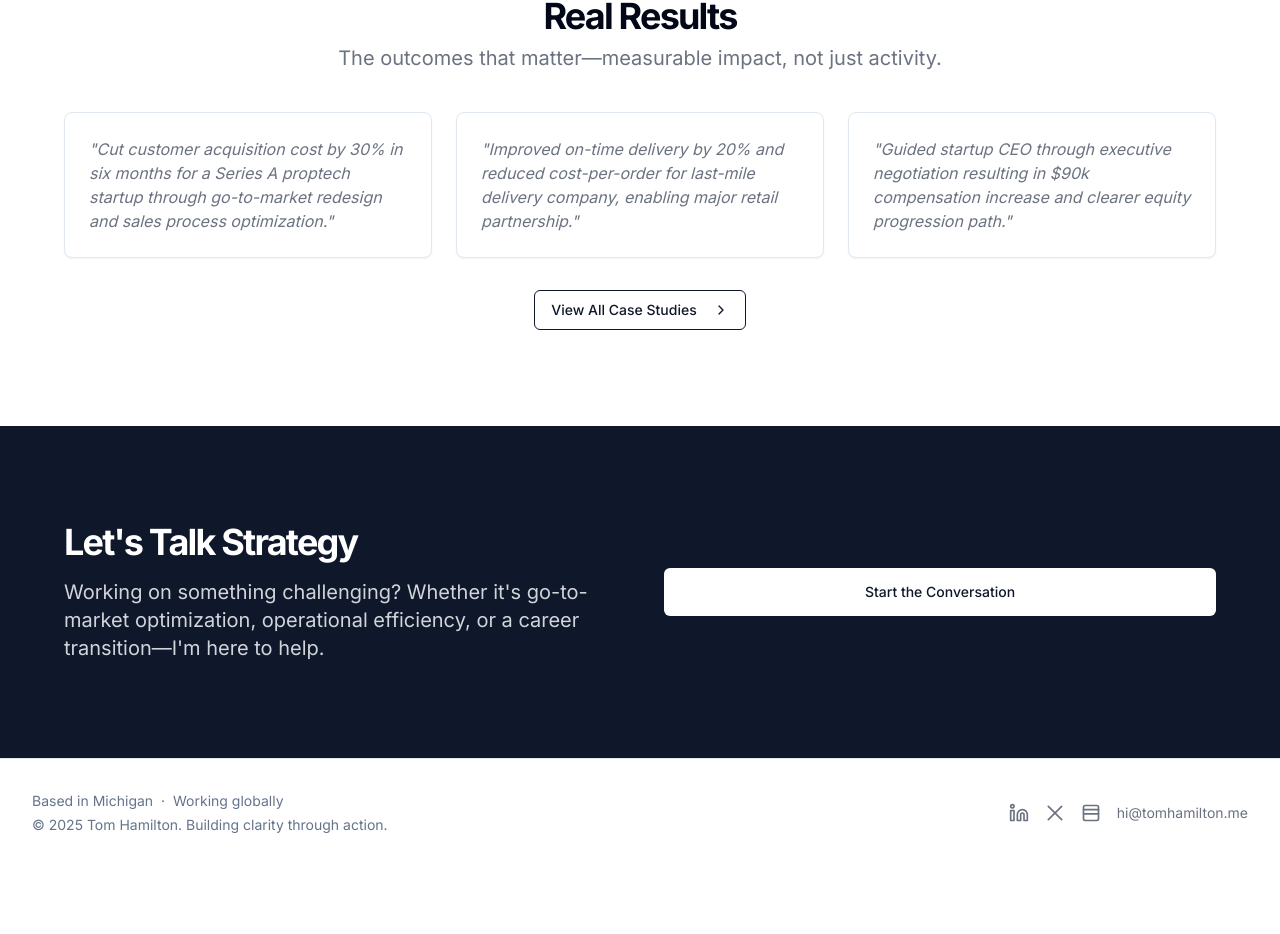
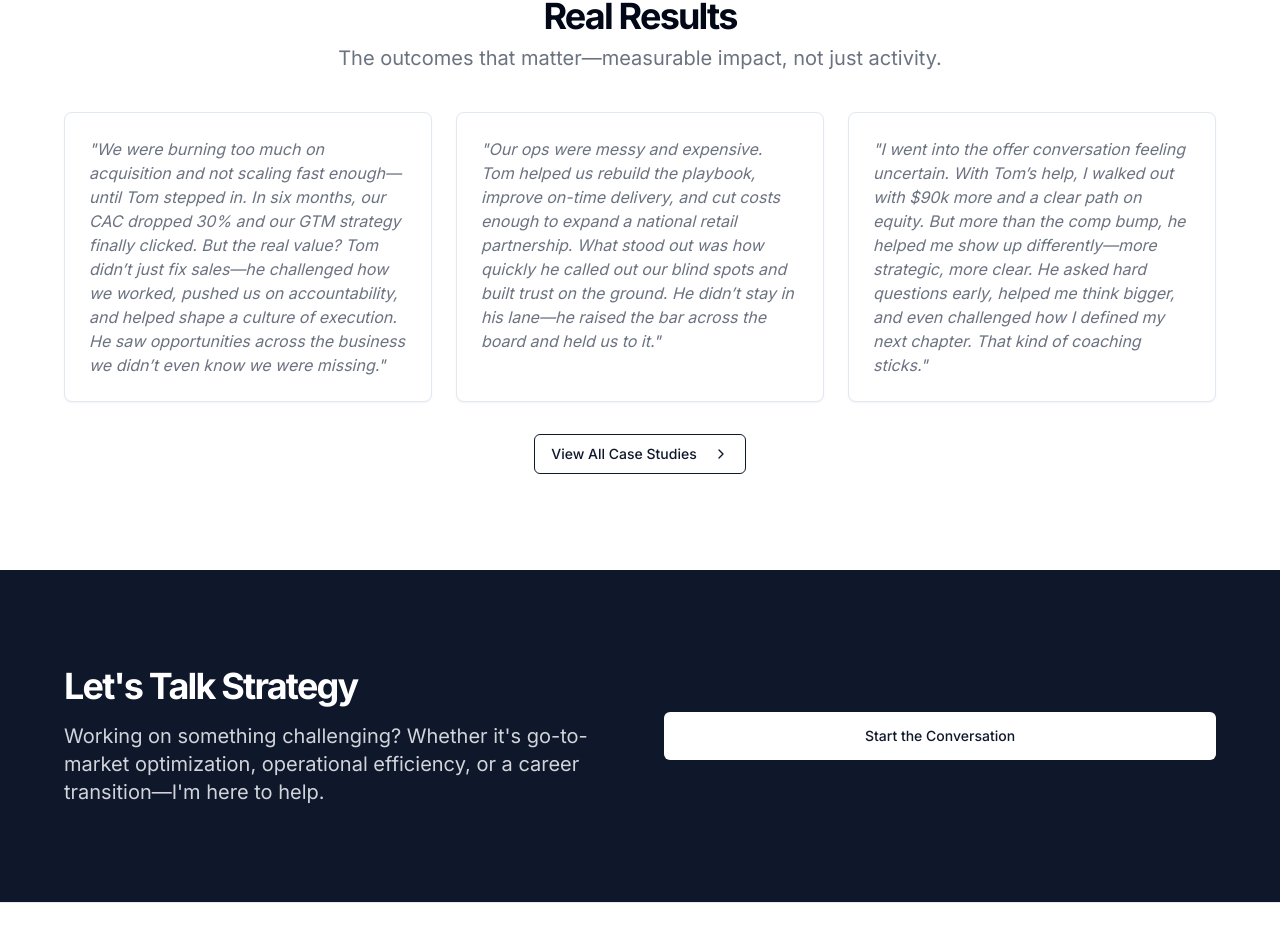
Before and after one commit to t0mmyhammy/tomhamiltonme, a Next.js app: page / in a window 1280 px wide. Shown: the part 2997-3931 px from the top of the page. Before the commit the page ends 3864 px from the top, so only its background shows below. Built offline with nearby package versions, Linux system fonts and the light colour scheme.

Commit message:
Update Real Results cards with prospect quotes

```diff
--- a/app/page.tsx
+++ b/app/page.tsx
@@ -204,24 +204,21 @@ export default function Home() {
             <Card>
               <CardContent className="p-6">
                 <p className="text-gray-500 italic">
-                  "Cut customer acquisition cost by 30% in six months for a Series A proptech startup through
-                  go-to-market redesign and sales process optimization."
+                  "We were burning too much on acquisition and not scaling fast enough—until Tom stepped in. In six months, our CAC dropped 30% and our GTM strategy finally clicked. But the real value? Tom didn’t just fix sales—he challenged how we worked, pushed us on accountability, and helped shape a culture of execution. He saw opportunities across the business we didn’t even know we were missing."
                 </p>
               </CardContent>
             </Card>
             <Card>
               <CardContent className="p-6">
                 <p className="text-gray-500 italic">
-                  "Improved on-time delivery by 20% and reduced cost-per-order for last-mile delivery company, enabling
-                  major retail partnership."
+                  "Our ops were messy and expensive. Tom helped us rebuild the playbook, improve on-time delivery, and cut costs enough to expand a national retail partnership. What stood out was how quickly he called out our blind spots and built trust on the ground. He didn’t stay in his lane—he raised the bar across the board and held us to it."
                 </p>
               </CardContent>
             </Card>
             <Card>
               <CardContent className="p-6">
                 <p className="text-gray-500 italic">
-                  "Guided startup CEO through executive negotiation resulting in $90k compensation increase and clearer
-                  equity progression path."
+                  "I went into the offer conversation feeling uncertain. With Tom’s help, I walked out with $90k more and a clear path on equity. But more than the comp bump, he helped me show up differently—more strategic, more clear. He asked hard questions early, helped me think bigger, and even challenged how I defined my next chapter. That kind of coaching sticks."
                 </p>
               </CardContent>
             </Card>
```
